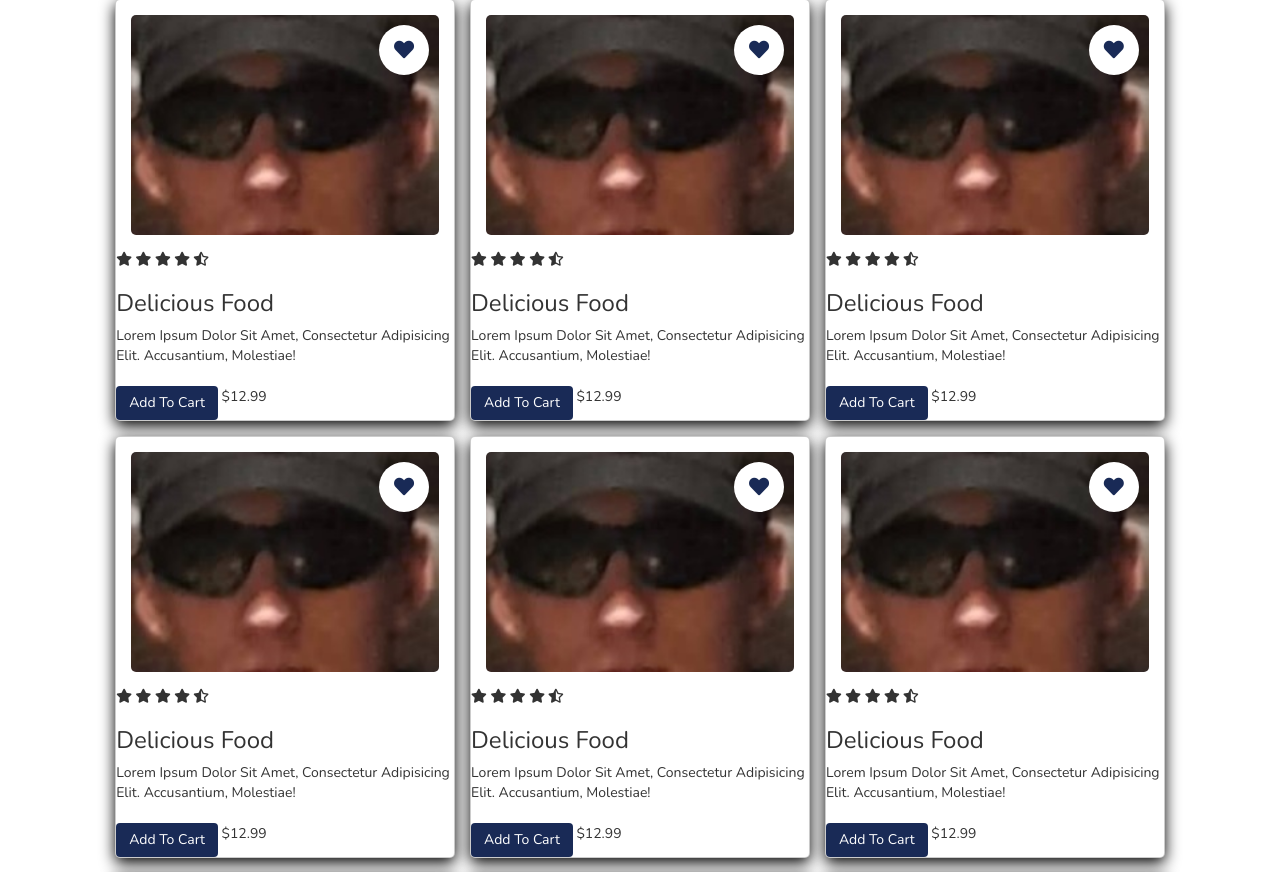
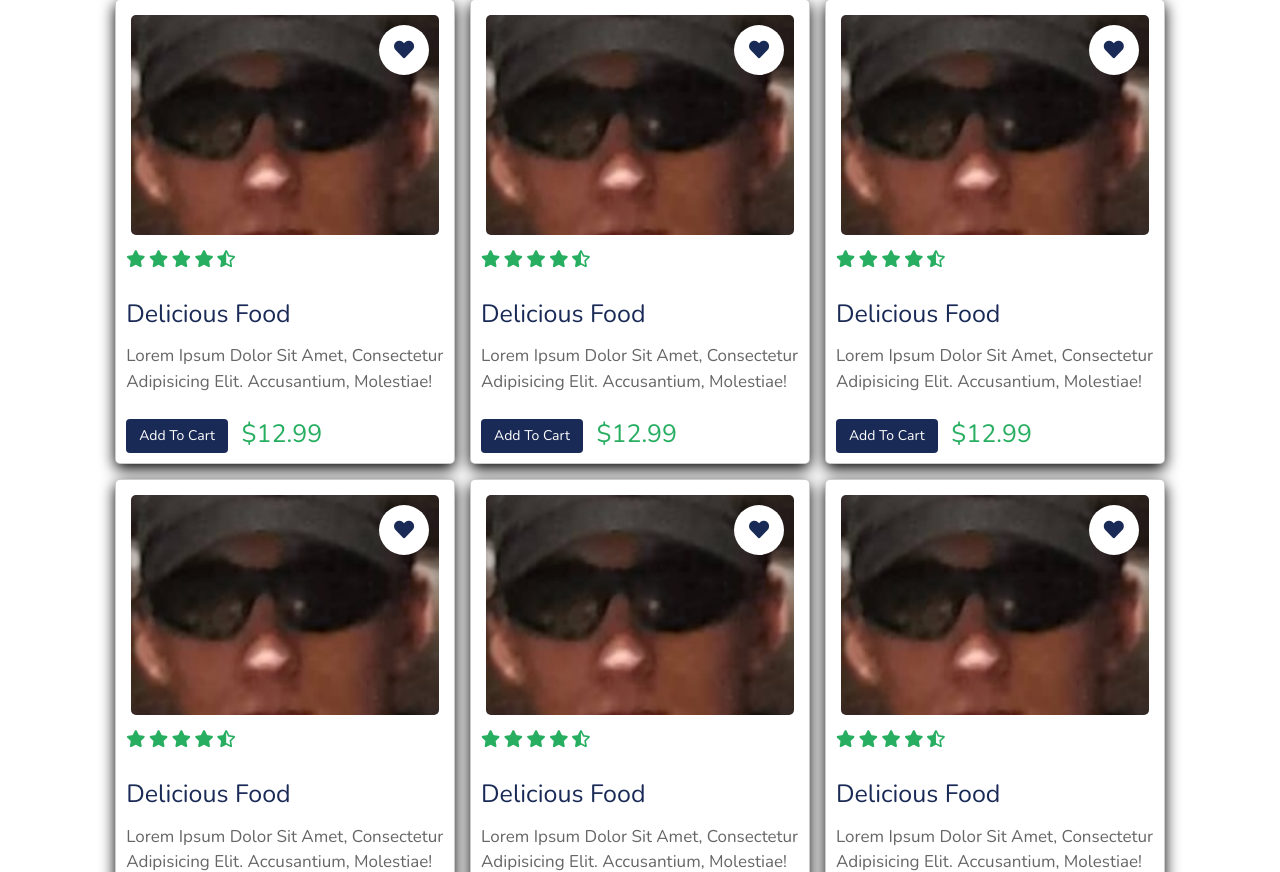
Before and after one commit to LukaP123456/Food_delivery_website, a PHP site: page /main.php in a window 1280 px wide. Shown: the part 3208-4080 px from the top of the page. Run offline with PHP 8.4, Linux system fonts and the light colour scheme.

Commit message:
Dodao menu sekciju

```diff
--- a/SASS/header.scss
+++ b/SASS/header.scss
@@ -25,13 +25,13 @@ html{
 }
 
 header{
+  align-items: center;
   position: fixed;
   top: 0;
   left: 0;
   right: 0;
   background-color: #fff;
   padding: 1rem 7%;
-  align-items: center ;
   justify-content: space-between;
   z-index: 1000;
   box-shadow: $box-shadow;
@@ -45,12 +45,12 @@ header .logo{
 }
 header .logo i{
   color: $green;
-
 }
 .navbar{
-  display: flex;
   align-items: center;
   padding-top: 1.5rem;
+  align-content: center !important;
+  margin-bottom: 5px !important;
 }
 
 header .navbar a{
--- a/SASS/menu.scss
+++ b/SASS/menu.scss
@@ -39,3 +39,41 @@
   border-radius: 50%;
   color: $black;
 }
+
+.menu .box-container .box .image .fa-heart:hover{
+  background-color: $green;
+  color: #fff;
+}
+
+.menu .box-container .box .content{
+  padding: 1rem ;
+  padding-top: 0;
+}
+
+.menu .box-container .box .content .stars{
+  padding-bottom: 1rem;
+}
+
+.menu .box-container .box .content .stars i{
+  font-size: 1.7rem;
+  color: $green;
+}
+
+.menu .box-container .box .content h3{
+  color: $black;
+  font-size: 2.5rem;
+}
+
+.menu .box-container .box .content p{
+  color: $light-color;
+  font-size: 1.7rem;
+  padding: .5rem 0;
+  line-height: 1.5;
+}
+
+.menu .box-container .box .content .price{
+  color: $green;
+  margin-left: 1rem;
+  font-size: 2.5rem;
+  vertical-align: bottom;
+}
```
Also changed, not shown: CSS/header.css (+1 -1 lines), main.php (+19 -15 lines), CSS/stajl.css.
